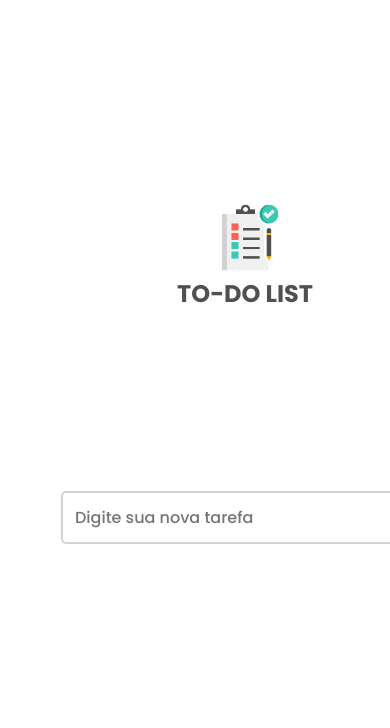
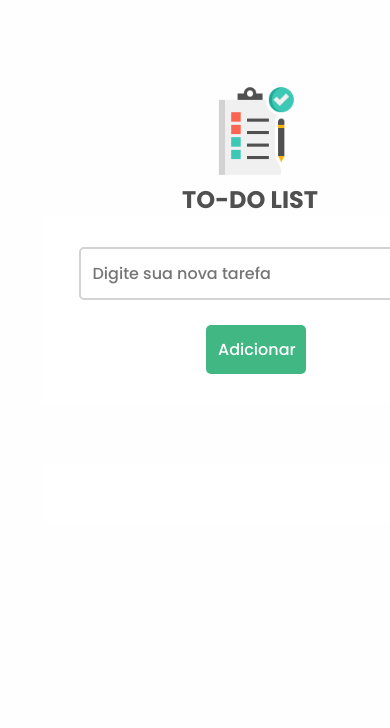
Before and after one commit to LucasWSilva/to-do-list, a plain HTML site: page index.html in a window 390 px wide. Shown: the top 728 px of the page. Drawn offline with Linux system fonts and the light colour scheme.

Commit message:
Adiciona responsvidade

```diff
--- a/assets/css/styles.css
+++ b/assets/css/styles.css
@@ -120,7 +120,7 @@ body {
 }
 
 .task-item i {
-  background-color: #FA6565;
+  background-color: #fa6450;
   color: #fff;
   padding: 12px;
   border-radius: 5px;
@@ -148,34 +148,39 @@ body {
 
 @media screen and (max-width: 662px) {
 
+  .container {
+    height: 100vh;
+    border: 1px solid #fefefe;
+    margin: auto;
+    width: 90%;
+
+  }
+
   .header {
-    padding-left: 100px;
-    padding-top: 100px;
+    align-items: center;
+    justify-content: center;
   }
 
   .header img {
-    height: 75px;
-    margin-top: 100px;
+    margin-top: 50px;
     margin-bottom: 1px;
-  }
-
-  .container {
-    border: 1px solid #fefefe;
-    margin: auto;
-    width: 90%;
-    padding-right: 40px;
-    padding-left: 20;
   }
 
   .new-task-container {
     box-shadow: none;
+    flex-direction: column;
+    align-items: center;
+    justify-content: center;
   }
 
+  .new-task-button {
+    width: 100px;
+    margin-top: 25px;
+  }
 
   .tasks-container {
-    max-height: 500px;
+    max-height: 350px;
     box-shadow: none;
   }
 
-
 }
--- a/index.html
+++ b/index.html
@@ -12,18 +12,17 @@
   <title>To Do list</title>
 </head>
 <body>
+       <div class="container">
             <div class="header">
                 <img class="to-do-img" src="./image/to-do-list.png" alt="to do list">
                 <h2>TO-DO LIST</h2>
             </div>
-    <div class="container">
             <div class="new-task-container">
                 <input type="text" class="new-task-input" placeholder="Digite sua nova tarefa">
                 <button class="new-task-button">Adicionar</button>
             </div>
             <div class="tasks-container"></div>
         </div>
-
     <script src="https://kit.fontawesome.com/bb58fff1ae.js" crossorigin="anonymous"></script>
     <script src="./assets/js/scripts.js"></script>
 </body>
```
Lines whose indentation alone changed are shown as unchanged.
